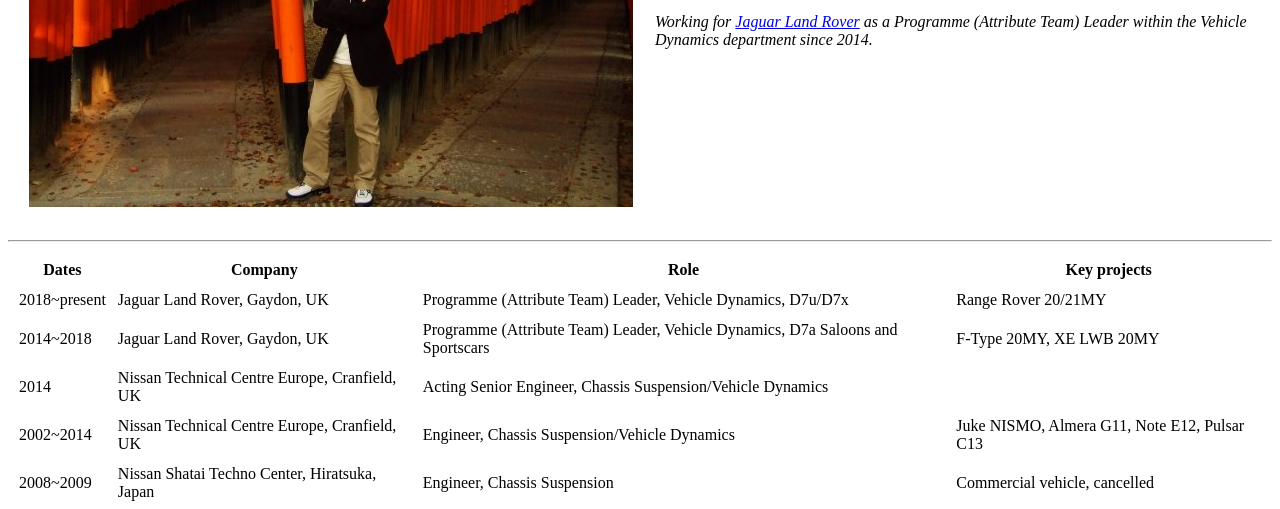
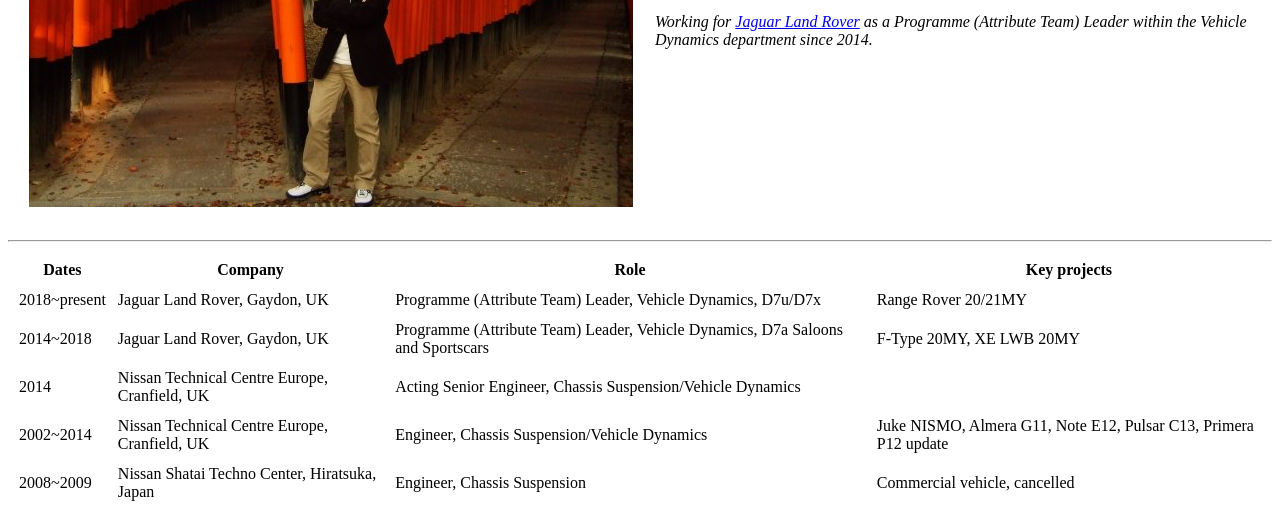
Before and after one commit to Ozone1980/cv, a plain HTML site: page index.html in a window 1280 px wide. Shown: the part 275-784 px from the top of the page. Drawn offline with Linux system fonts and the light colour scheme.

Commit message:
Primera added to Key Projects

```diff
--- a/index.html
+++ b/index.html
@@ -48,7 +48,7 @@
                     <td>2002~2014</td>
                     <td>Nissan Technical Centre Europe, Cranfield, UK</td>
                     <td>Engineer, Chassis Suspension/Vehicle Dynamics</td>
-                    <td>Juke NISMO, Almera G11, Note E12, Pulsar C13</td>
+                    <td>Juke NISMO, Almera G11, Note E12, Pulsar C13, Primera P12 update</td>
                 </tr>
                 <tr>
                     <td>2008~2009</td>
```
